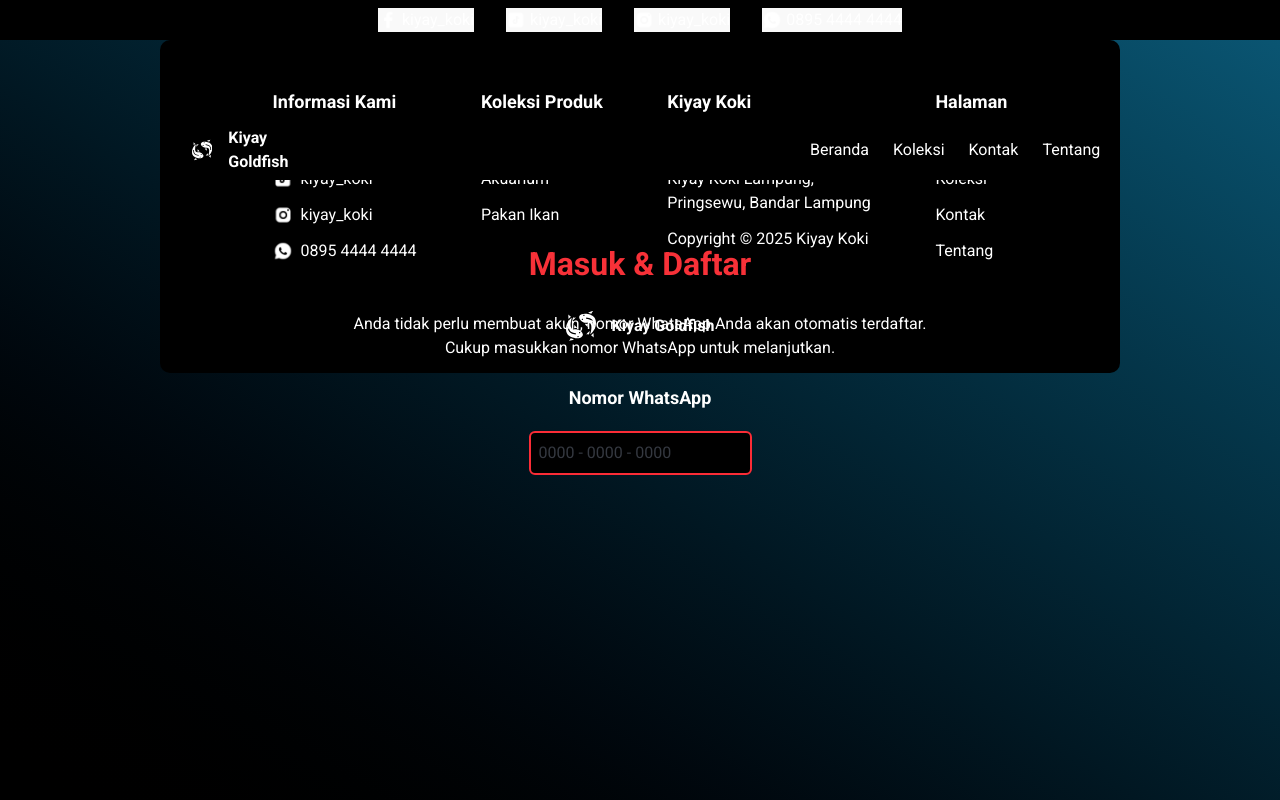
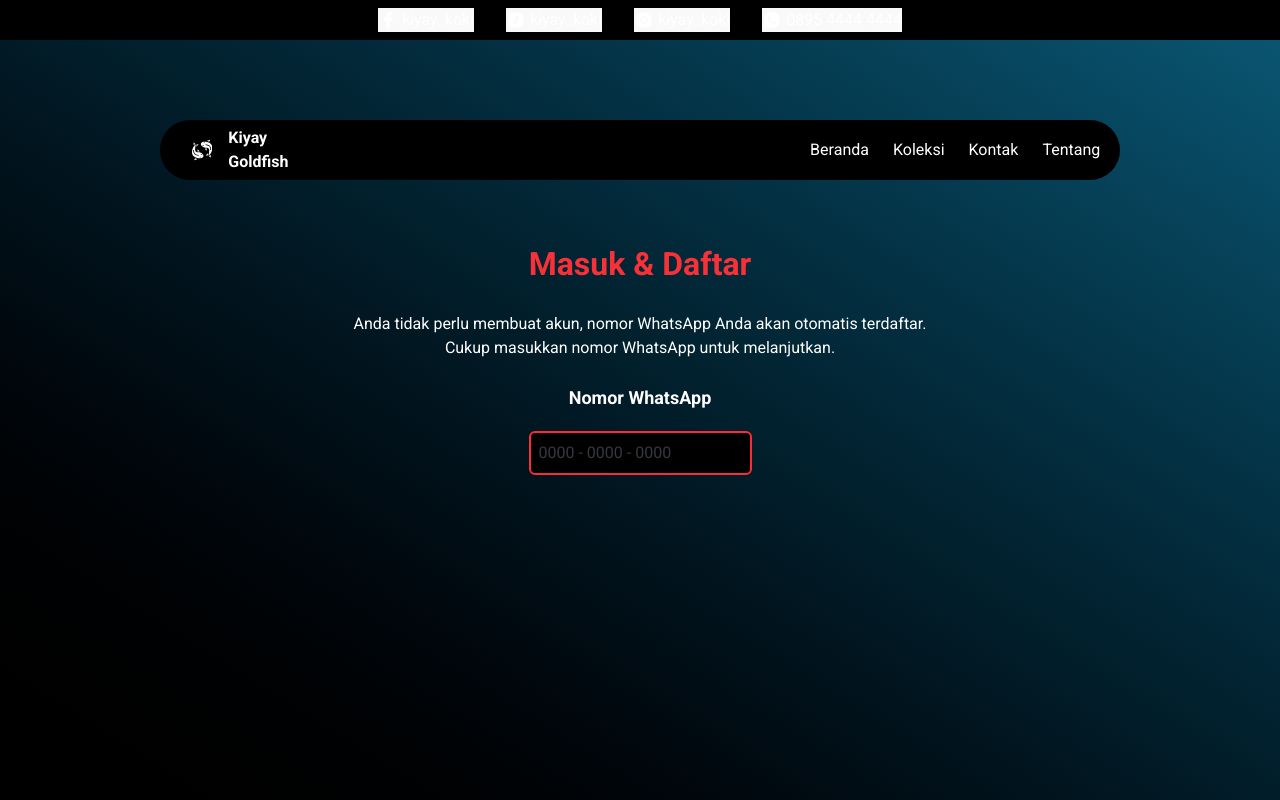
Before and after one commit to kite1412/react-kiyay-koki, a React (Vite) app: page /login in a window 1280 px wide. Built offline with nearby package versions, Linux system fonts and the light colour scheme.

Commit message:
Update page layouting strategy

```diff
--- a/src/App.jsx
+++ b/src/App.jsx
@@ -4,7 +4,7 @@ import NavigationBar from "./components/NavigationBar";
 import HomePage from "./pages/HomePage";
 import LoginPage from "./pages/LoginPage";
 import ContactPage from "./pages/ContactPage";
-import Footer from "./components/Footer";
+import bg from "./assets/landing-page-bg.png";
 
 function App() {
   return (
@@ -23,13 +23,24 @@ function App() {
         >
           <NavigationBar />
         </div>
+
         <div className="flex flex-col items-center">
           <Routes>
-            <Route path="/" element={<HomePage />} />
+            <Route path="/" element={
+              <>
+                <div className="absolute">
+                  <div className={`
+                    absolute inset-0 bg-gradient-to-tr from-[rgb(40,40,40)] to-dark-teal-blue
+                    mix-blend-multiply
+                  `} />
+                  <img src={bg} className="inset-0 w-full h-full object-cover" />
+                </div>
+                <HomePage />
+              </>
+            } />
             <Route path="/login" element={<LoginPage />} />
             <Route path="/contact" element={<ContactPage />} />
           </Routes>
-          <Footer className="w-3/4" />
         </div>
       </div>
     </Router>
--- /dev/null
+++ b/src/layouts/PageLayout.jsx
@@ -0,0 +1,18 @@
+import { JSX } from "react";
+import Footer from "../components/Footer";
+
+/**
+ * Wrapper for page's content.
+ * @param {JSX.Element} content - content of the page.
+ * @param {boolean} useFooter - whether use {@link Footer} at the bottom of the content or not.
+ */
+export default function PageLayout({ content, useFooter = true }) {
+  return (
+    <div className="flex flex-col w-3/4 pt-[calc(40px*3+80px)]">
+      {content}
+      {
+        useFooter ? <Footer className="z-1" /> : <></>
+      }
+    </div>
+  );
+}
--- a/src/pages/HomePage.jsx
+++ b/src/pages/HomePage.jsx
@@ -1,4 +1,3 @@
-import bg from "../assets/landing-page-bg.png";
 import RoundedButton from "../components/RoundedButton";
 import ChevronLeft from "../assets/chevron-left.svg?react";
 import ChevronRight from "../assets/chevron-right.svg?react";
@@ -9,34 +8,25 @@ import orandaRoseTail from "../assets/oranda-rose-tail.png";
 import fishSample1 from "../assets/fish-sample-1.png";
 import fishSample2 from "../assets/fish-sample-2.png";
 import fishSample3 from "../assets/fish-sample-3.png";
+import PageLayout from "../layouts/PageLayout";
 
 const fishImages = [fishSample1, fishSample2, fishSample3];
 
 export default function HomePage() {
-  return (
-    <div
-      className={`
-        h-full w-full
-      `}
-    >
-      <div className="relative">
-        <div className={`
-          absolute inset-0 bg-gradient-to-tr from-[rgb(40,40,40)] to-dark-teal-blue
-          mix-blend-multiply
-        `} />
-        <img src={bg} className="inset-0 w-full h-full object-cover" />
-        <div className={`
-          flex flex-col gap-[120px] ${contentPadding} top-[calc(40px*3+80px)]
-        `}>
-          <Landing />
-          <Benefits />
-        </div>
+  return <PageLayout content={
+    <div className={`
+      relative h-full w-full flex flex-col
+    `}>
+      <div className={`
+        flex flex-col gap-[120px]
+      `}>
+        <Landing />
+        <Benefits />
       </div>
+      <div>ads</div>
     </div>
-  );
+  } />;
 }
-
-const contentPadding = "absolute w-3/4 left-1/2 transform -translate-x-1/2"
 
 function Landing({ className = "" }) {
   return (
--- a/src/pages/LoginPage.jsx
+++ b/src/pages/LoginPage.jsx
@@ -1,33 +1,27 @@
-//Login Page Belum kelar nat
+import PageLayout from "../layouts/PageLayout";
 
 export default function LoginPage() {
-  return (
+  return <PageLayout
+    content={
       <div
         className={`
           h-full w-full
         `}>
-      <div className="select-none relative">
-        <div
-          className={`
-            absolute inset-0 bg-gradient-to-tr from-[rgb(40,40,40)] to-dark-teal-blue
-            mix-blend-multiply
-          `}
-        />
         <Content />
       </div>
-    </div>
-  );
+    }
+    useFooter={false}
+  />;
 }
 
-const contentPadding = "absolute w-1/2 left-1/2 transform -translate-x-1/2";
-
-function Content({ className = "" }) {
+function Content() {
   return (
     <div
       className={`
         flex flex-col items-center justify-between top-[calc(40px*3+80px)] px-6
-      ${contentPadding} gap-6 ${className}
-    `}>
+        gap-6
+      `}
+    >
       <LoginInfo />
       <LoginForm />
     </div>
@@ -42,7 +36,7 @@ function LoginInfo() {
       </div>
       <div>
         Anda tidak perlu membuat akun, nomor WhatsApp Anda akan otomatis
-        terdaftar. Cukup masukkan nomor WhatsApp untuk melanjutkan.
+        terdaftar. <br /> Cukup masukkan nomor WhatsApp untuk melanjutkan.
       </div>
     </div>
   );
```
Lines whose indentation alone changed are shown as unchanged.
